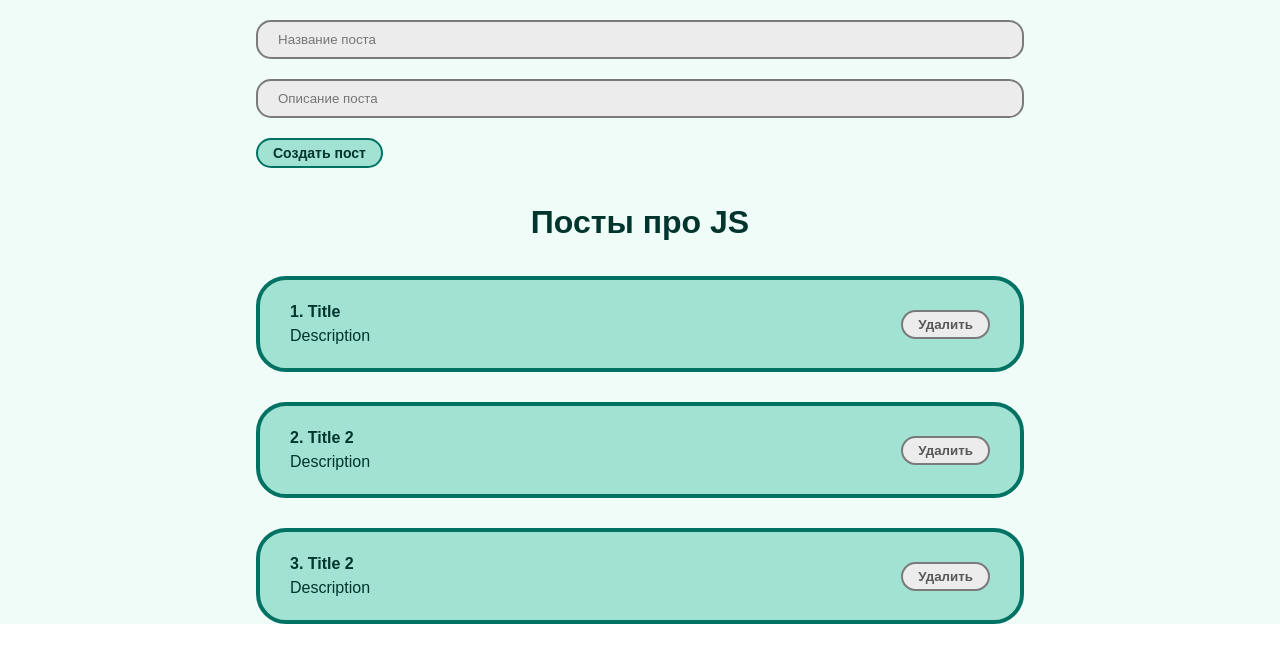
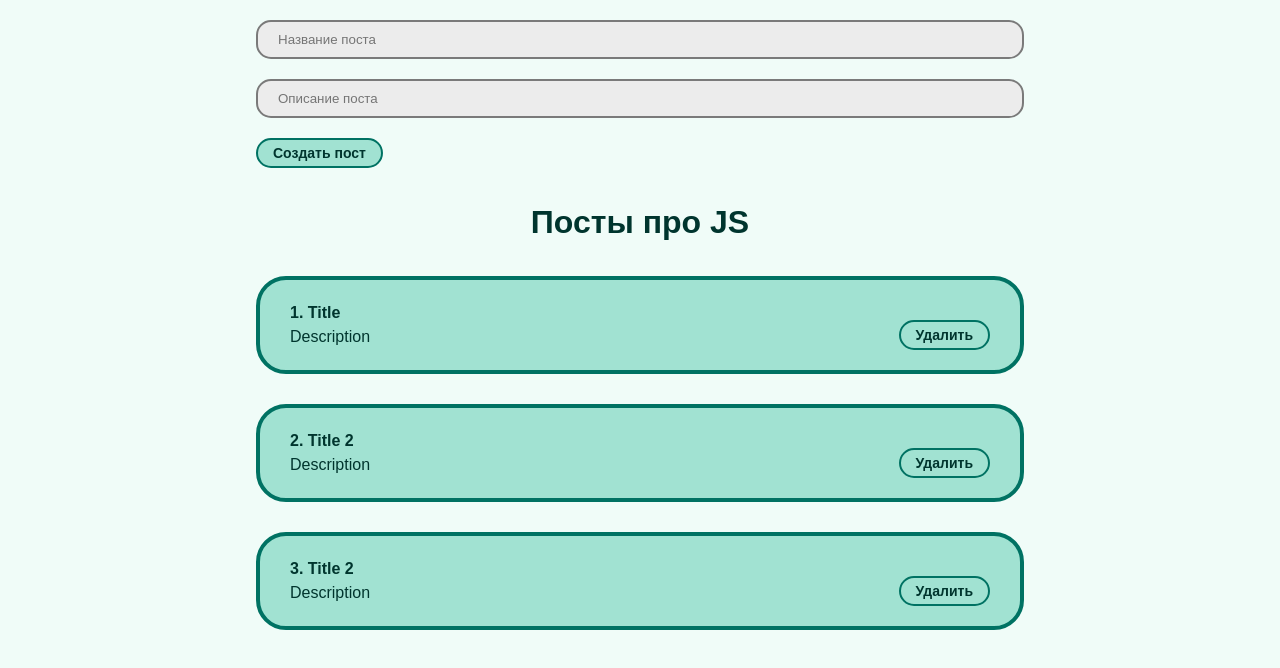
Before and after one commit to DariaGrekova/React_lessons, a React (Create React App) app: page / in a window 1280 px wide. Shown: the top 668 px of the page. Built offline with nearby package versions, Linux system fonts and the light colour scheme.

Commit message:
обмен данными между компонентами. от родителя к ребенку. от ребенка к родителю

```diff
--- a/src/App.js
+++ b/src/App.js
@@ -4,39 +4,32 @@
 import './styles/App.css'
 //import PostItem from "./components/PostItem";
 import PostList from "./components/PostList";
-import MyButton from "./components/UI/button/MyButton";
-import MyInput from "./components/UI/input/MyInput";
-
+import PostForm from "./components/PostForm";
 
 function App() {
 
 	const [posts, setPosts] = useState([
-		{id: 1, title: 'Title', body: 'Description'},
-		{id: 2, title: 'Title 2', body: 'Description'},
-		{id: 3, title: 'Title 2', body: 'Description'},
+		{ id: 1, title: 'Title', body: 'Description' },
+		{ id: 2, title: 'Title 2', body: 'Description' },
+		{ id: 3, title: 'Title 2', body: 'Description' },
 	]);
 
-	const [post, setPost] = useState({title: '', body: ''});
-	// const [body, setBody] = useState('');
+	// Получаем post из дочернего компонента
+	const createPost = (newPost) => {
+		setPosts([...posts, newPost])
+	}
 
-	const addNewPost = (e) => {
-		e.preventDefault();
+	const removePost = (post) => {
+		setPosts(posts.filter(p => p.id !== post.id))
+	}
 
-		setPosts([...posts, {...post, id: Date.now()}])
-		setPost({title: '', body: ''})
-	}
-  return (
-    <div className="App">
-			<form>
-				<MyInput value={post.title} onChange={event => setPost({...post, title: event.target.value})} type="text" placeholder="Название поста" />
-				<MyInput value={post.body} onChange={event => setPost({...post, body: event.target.value})} type="text" placeholder="Описание поста" />
-				<MyButton onClick={addNewPost}>Создать пост</MyButton>
-			</form>
+	return (
+		<div className="App">
+			<PostForm create={createPost} />
+			<PostList remove={removePost} posts={posts} title="Посты про JS" />
 
-			<PostList posts={posts} title="Посты про JS" />
-
-    </div>
-  );
+		</div>
+	);
 }
 
 export default App;
--- /dev/null
+++ b/src/components/PostForm.jsx
@@ -0,0 +1,30 @@
+import React, { useRef, useState } from "react";
+
+import MyButton from "./UI/button/MyButton";
+import MyInput from "./UI/input/MyInput";
+
+const PostForm = ({ create }) => {
+	const [post, setPost] = useState({ title: '', body: '' });
+
+	const addNewPost = (e) => {
+		e.preventDefault();
+		//setPosts([...posts, { ...post, id: Date.now() }])
+		const newPost = {
+			...post, id: Date.now()
+		}
+		create(newPost)
+		setPost({ title: '', body: '' })
+	}
+
+	return (
+		<div>
+			<form>
+				<MyInput value={post.title} onChange={event => setPost({ ...post, title: event.target.value })} type="text" placeholder="Название поста" />
+				<MyInput value={post.body} onChange={event => setPost({ ...post, body: event.target.value })} type="text" placeholder="Описание поста" />
+				<MyButton onClick={addNewPost}>Создать пост</MyButton>
+			</form>
+		</div>
+	);
+};
+
+export default PostForm;
--- a/src/components/PostItem.jsx
+++ b/src/components/PostItem.jsx
@@ -1,4 +1,5 @@
 import React from 'react';
+import MyButton from "./UI/button/MyButton";
 
 const PostItem = (props) => {
 	return (
@@ -9,7 +10,7 @@
 					<p>{props.post.body}</p>
 				</div>
 				<div className="post__btn">
-					<button>Удалить</button>
+					<MyButton onClick={() => props.remove(props.post)}>Удалить</MyButton>
 				</div>
 			</div>
 		</div>
--- a/src/components/PostList.jsx
+++ b/src/components/PostList.jsx
@@ -1,12 +1,12 @@
 import React from 'react';
 import PostItem from './PostItem';
 
-const PostList = ({posts, title}) => {
+const PostList = ({ posts, title, remove }) => {
 	return (
 		<div>
 			<h1 className="title">{title}</h1>
 			{posts.map((post, index) =>
-				<PostItem number={index + 1} post={post} key={post.id} />
+				<PostItem remove={remove} number={index + 1} post={post} key={post.id} />
 			)}
 		</div>
 	);
--- a/src/styles/App.css
+++ b/src/styles/App.css
@@ -8,6 +8,7 @@
 	display: flex;
 	justify-content: center;
 	background-color: rgba(73, 219, 171, 0.082);
+	height: 100svh;
 }
 
 .App {
```
Lines whose indentation alone changed are shown as unchanged.
